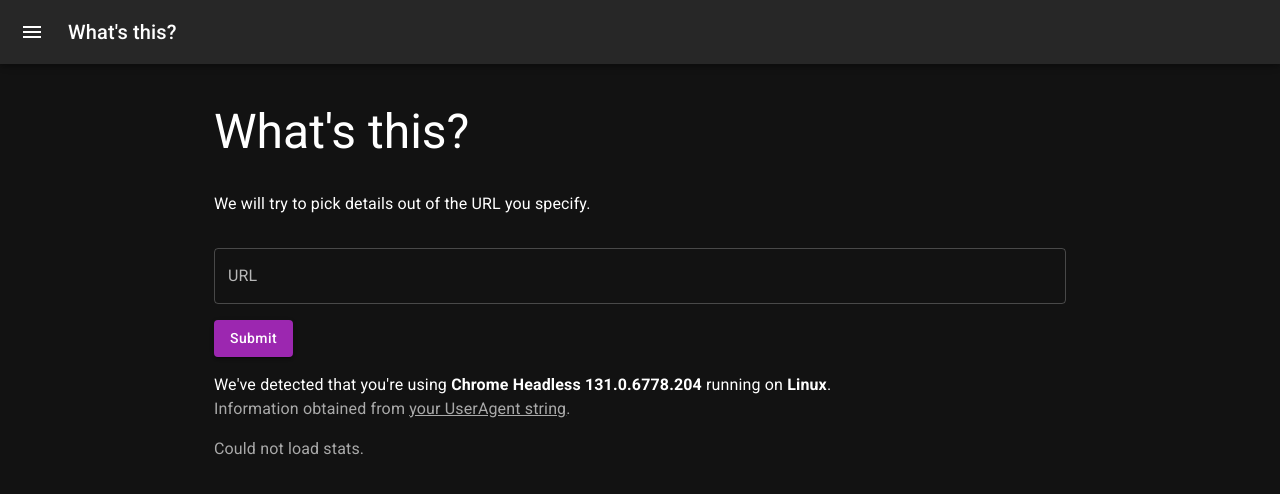
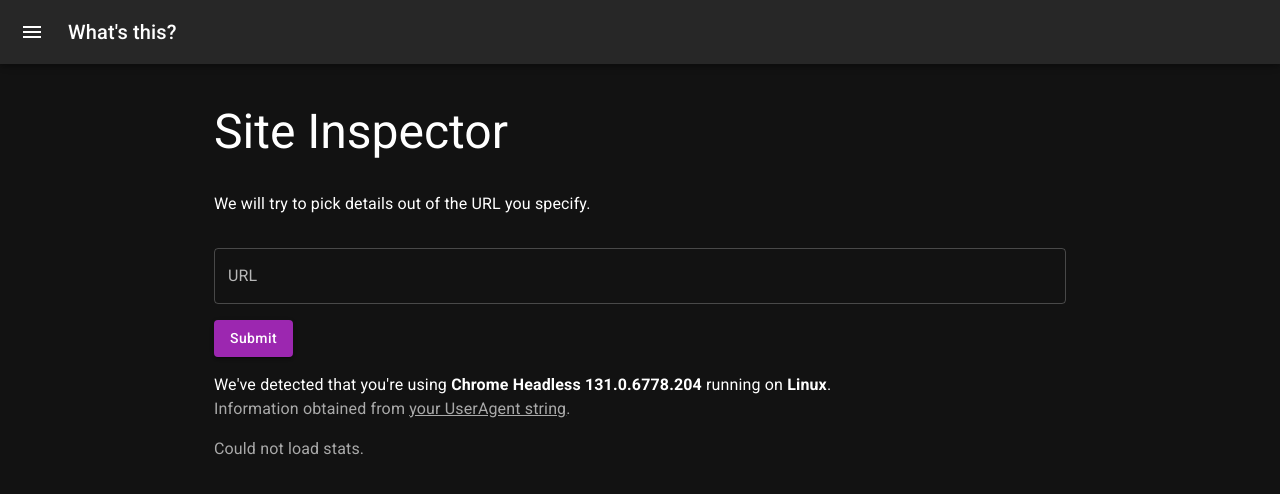
Before and after one commit to soup-bowl/whatsth.is, a React (Create React App) app: page /inspect in a window 1280 px wide. Shown: the top 494 px of the page. Built offline with nearby package versions, Linux system fonts and the light colour scheme; no server answers.

Commit message:
Changed inspector label.

```diff
--- a/src/pages/inspection.tsx
+++ b/src/pages/inspection.tsx
@@ -23,7 +23,7 @@ export function InspectionHome() {
 
 	return (
 		<>
-			<Typography variant="h3" component="h1" my={2}>What's this?</Typography>
+			<Typography variant="h3" component="h1" my={2}>Site Inspector</Typography>
 			<form onSubmit={submitForm} noValidate>
 				<Grid container direction="column" spacing={2}>
 					<Grid item>
```
